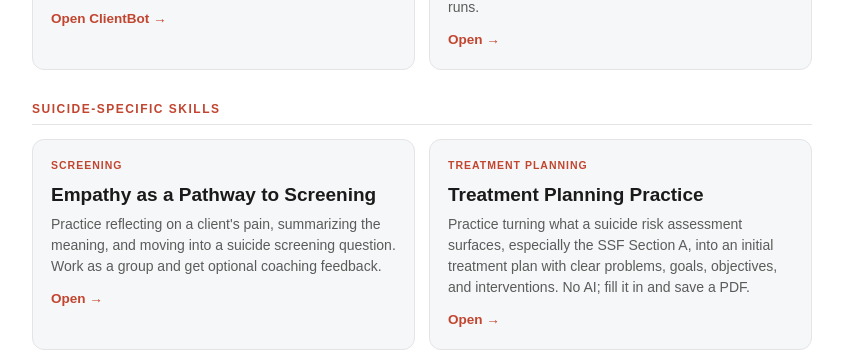
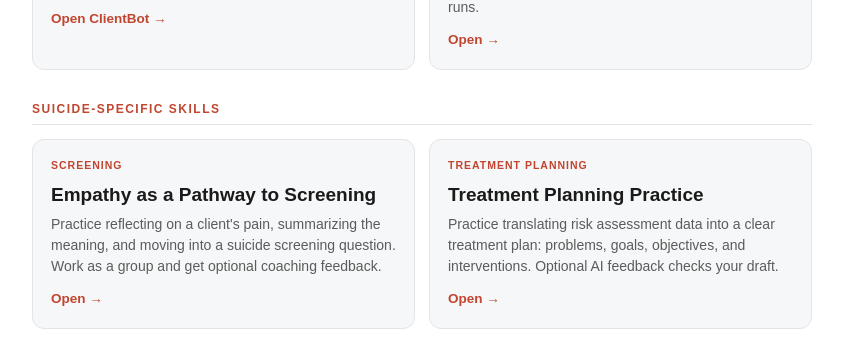
Before and after one commit to socialworky-git/ClientBot, a plain HTML site: page index.html in a window 1280 px wide. Shown: the part 380-736 px from the top of the page, without its empty margins (218-1061 px from the left). Drawn offline with Linux system fonts and the light colour scheme.

Commit message:
Add files via upload

```diff
--- a/index.html
+++ b/index.html
@@ -68,7 +68,7 @@
     <a class="tool" href="/treatment-planning/">
       <div class="tag">Treatment planning</div>
       <div class="nm">Treatment Planning Practice</div>
-      <div class="ds">Practice turning what a suicide risk assessment surfaces, especially the SSF Section A, into an initial treatment plan with clear problems, goals, objectives, and interventions. No AI; fill it in and save a PDF.</div>
+      <div class="ds">Practice translating risk assessment data into a clear treatment plan: problems, goals, objectives, and interventions. Optional AI feedback checks your draft.</div>
       <span class="go">Open &rarr;</span>
     </a>
   </div>
```
